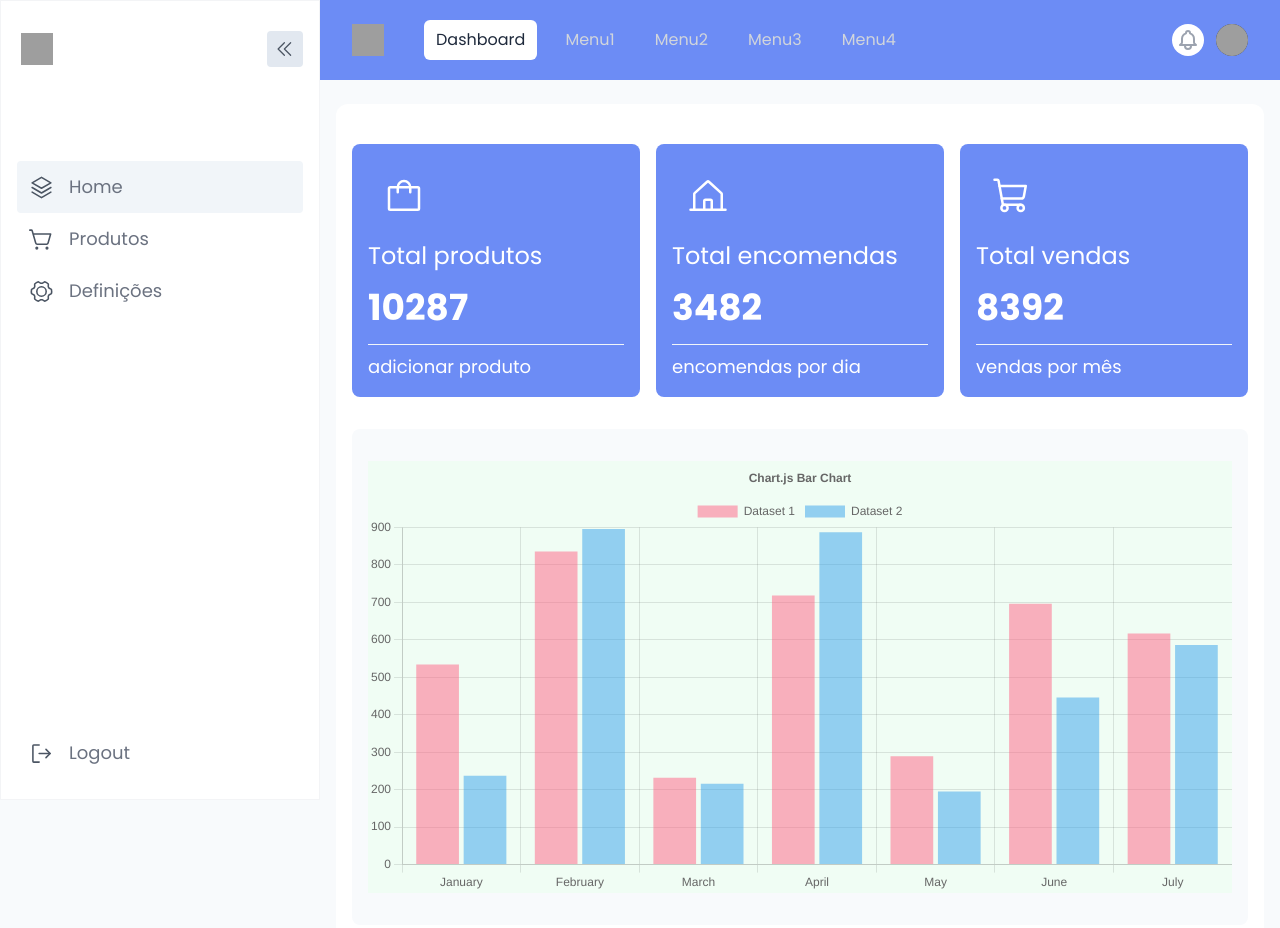
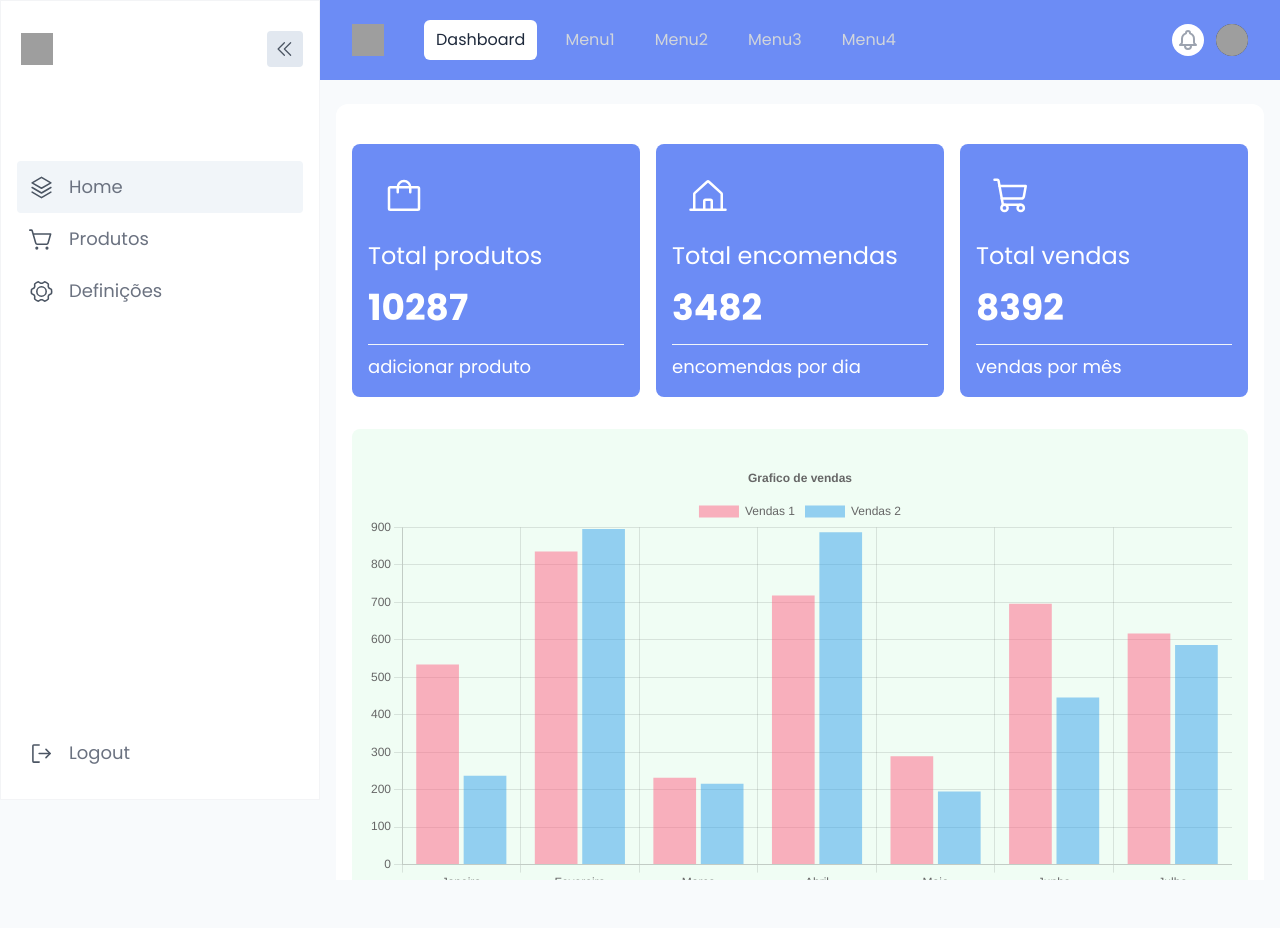
Before and after one commit to william3mm/Linha-de-Sintra-Frontend, a React (Vite) app: page / in a window 1280 px wide. Shown: the top 928 px of the page. After the commit the page ends 880 px from the top, so only its background shows below. Built offline with nearby package versions, Linux system fonts and the light colour scheme; grey boxes are pictures that could not be loaded.

Commit message:
feat: dashboard done

```diff
--- a/src/components/Layout.tsx
+++ b/src/components/Layout.tsx
@@ -10,10 +10,10 @@ const Layout: React.FC<props> = ({ children }) => {
     return (
         <div className='h-screen flex justify-start'>
             <Sidebar />
-            <div className='min-h-full  flex-1  '>
+            <div className='min-h-screnn  flex-1  '>
 
                 <Header />
-                <main>
+                <main className=' md:overflow-y-auto sm:overflow-y-auto h-screen overflow-y-hidden'>
                     <div className="max-w-7xl mx-auto py-6 sm:px-6 lg:px-4">
                         {/* Replace with your content */}
                         <div className="px-4 py-6 sm:px-0 bg-white rounded-xl">
--- a/src/components/SalesChart.tsx
+++ b/src/components/SalesChart.tsx
@@ -27,23 +27,23 @@ export const options = {
     },
     title: {
       display: true,
-      text: 'Chart.js Bar Chart',
+      text: 'Grafico de vendas',
     },
   },
 };
 
-const labels = ['January', 'February', 'March', 'April', 'May', 'June', 'July'];
+const labels = ['Janeiro', 'Fevereiro', 'Março', 'Abril', 'Maio', 'Junho', 'Julho'];
 
 export const data = {
   labels,
   datasets: [
     {
-      label: 'Dataset 1',
+      label: 'Vendas 1',
       data: labels.map(() => faker.datatype.number({ min: 0, max: 1000 })),
       backgroundColor: 'rgba(255, 99, 132, 0.5)',
     },
     {
-      label: 'Dataset 2',
+      label: 'Vendas 2',
       data: labels.map(() => faker.datatype.number({ min: 0, max: 1000 })),
       backgroundColor: 'rgba(53, 162, 235, 0.5)',
     },
@@ -52,7 +52,7 @@ export const data = {
 
 export function SalesChart() {
   return(
-    <div className='h-full bg-green-50'>
+    <div className='h-full'>
         <Bar options={options} data={data} />
     </div>
     );
--- a/src/pages/Home.tsx
+++ b/src/pages/Home.tsx
@@ -31,7 +31,7 @@ export function Home() {
                     </div>
 
                     <div>
-                    <p className="pt-2 text-2xl ">Total encomendas</p>
+                    <p className="pt-2 text-2xl pr-1">Total encomendas</p>
                     <strong className="text-4xl py-4 block">3482 </strong>
                     </div>
 
@@ -57,7 +57,7 @@ export function Home() {
                 </div>
             </div>
 
-            <div className="h-full p-4 bg-slate-50 rounded-lg py-8 mt-8">
+            <div className="h-full p-4 bg-green-50 rounded-lg py-8 mt-8">
                 <SalesChart/>
             </div>
         </div>
```
